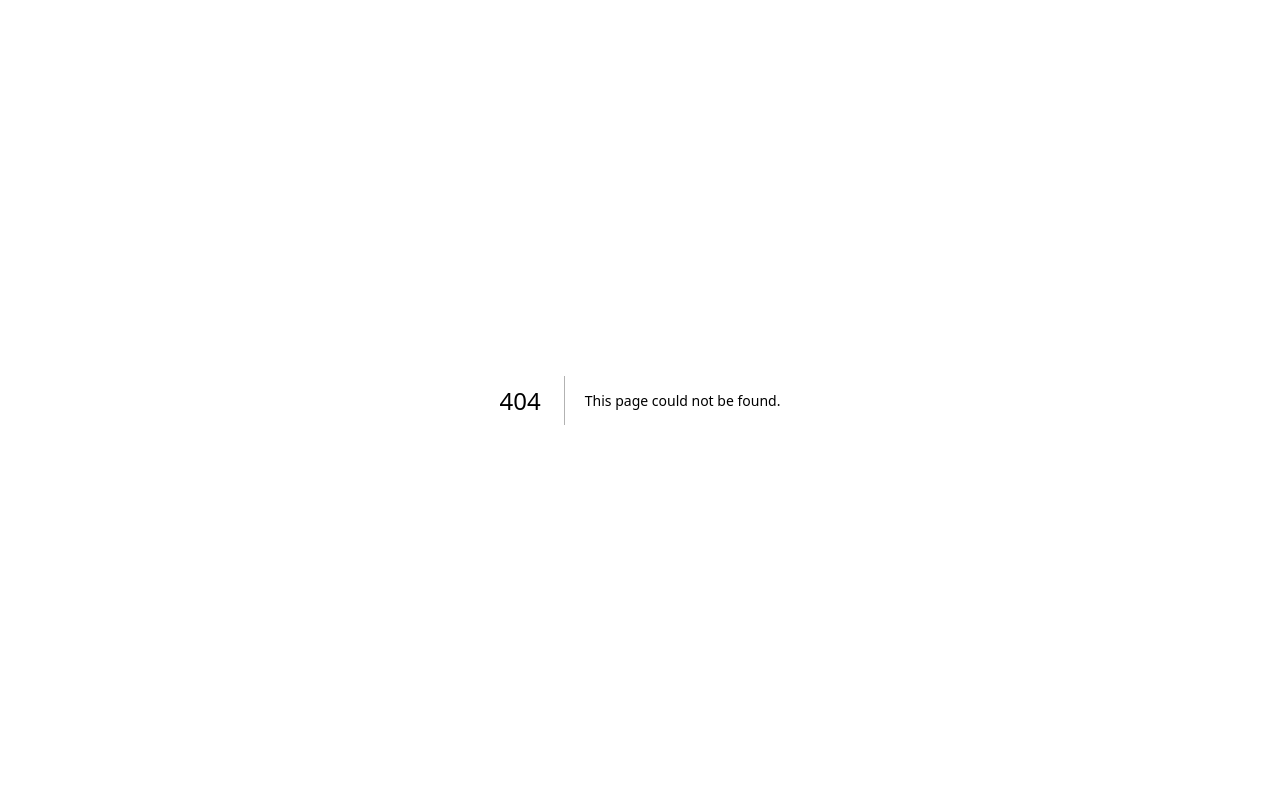
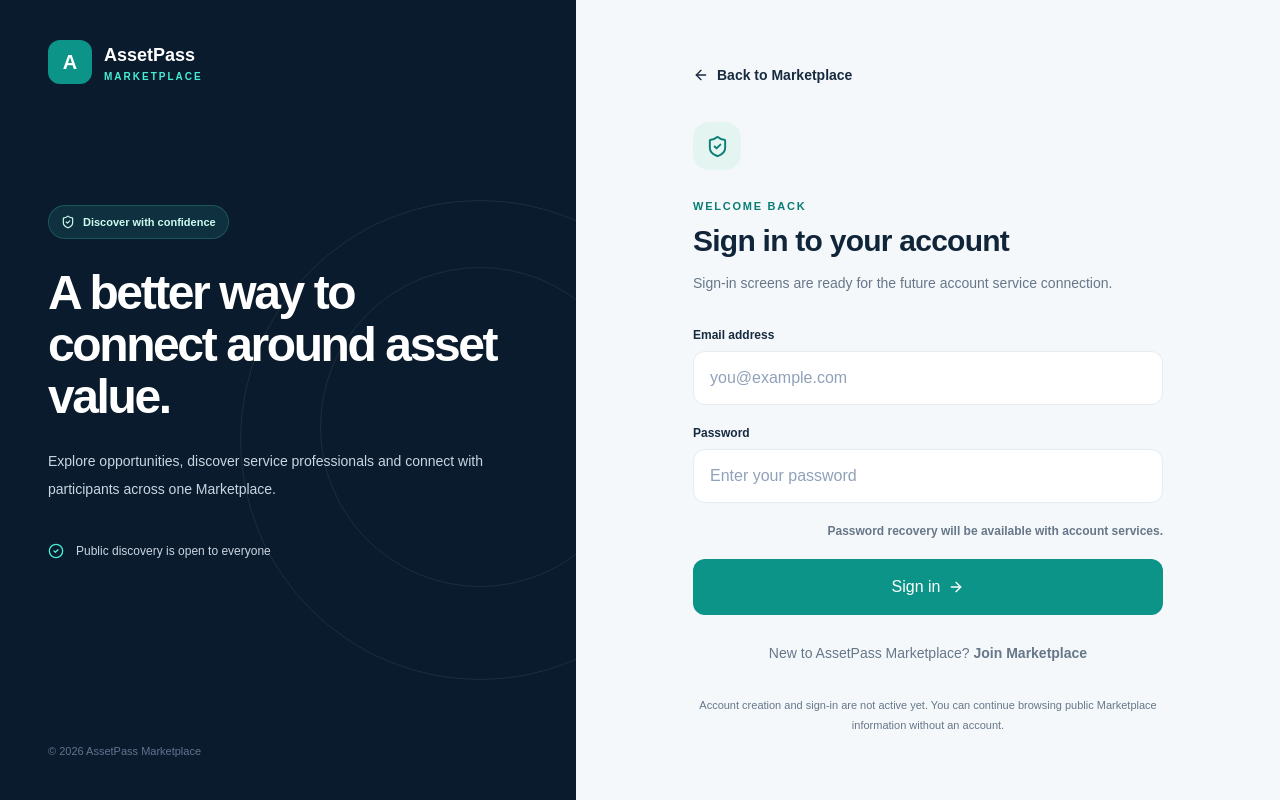
Before and after one commit to hlestakovjames/assetpass-marketplace, a Next.js app: page /account/sign-in in a window 1280 px wide. Before the commit this address had no page. Built offline with nearby package versions, Linux system fonts and the light colour scheme.

Commit message:
feat: add Marketplace sign-in route

```diff
--- /dev/null
+++ b/src/app/account/sign-in/page.tsx
@@ -0,0 +1,11 @@
+import type { Metadata } from "next";
+import { AccountPage } from "@/components/marketplace/account-page";
+
+export const metadata: Metadata = {
+  title: "Sign in | AssetPass Marketplace",
+  description: "Sign-in preview for AssetPass Marketplace.",
+};
+
+export default function SignInPage() {
+  return <AccountPage mode="sign-in" />;
+}
```
